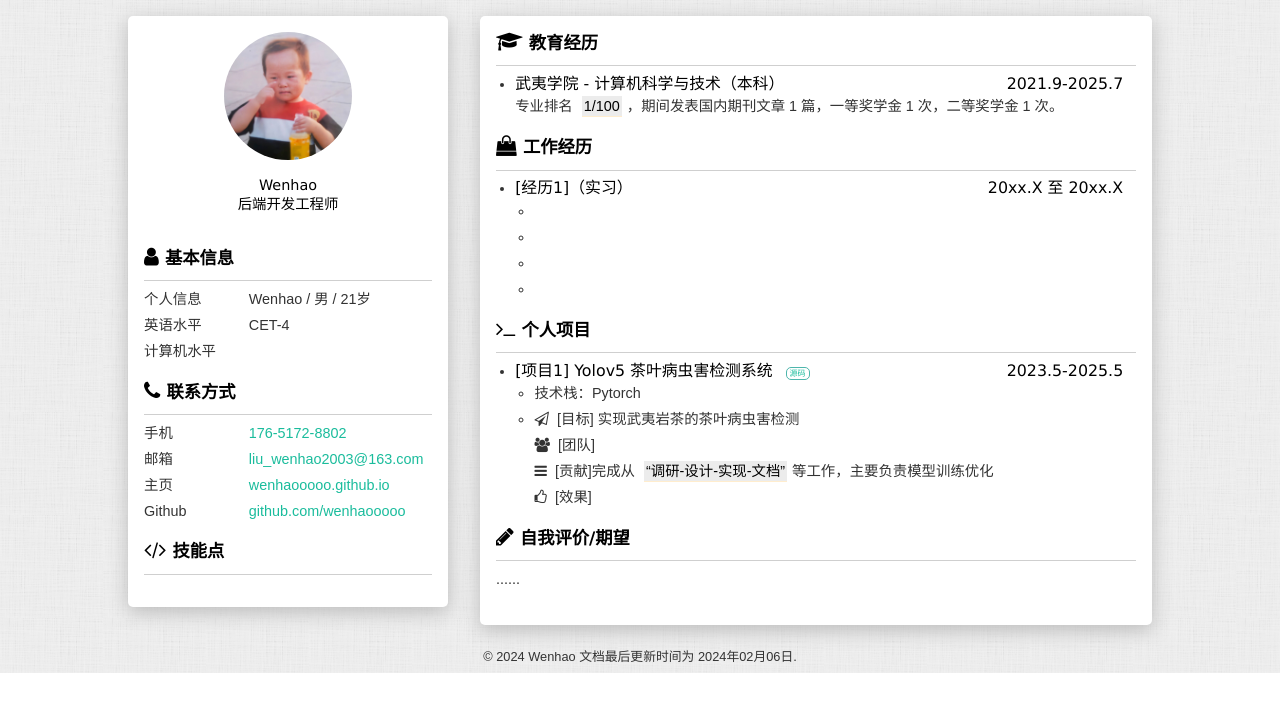
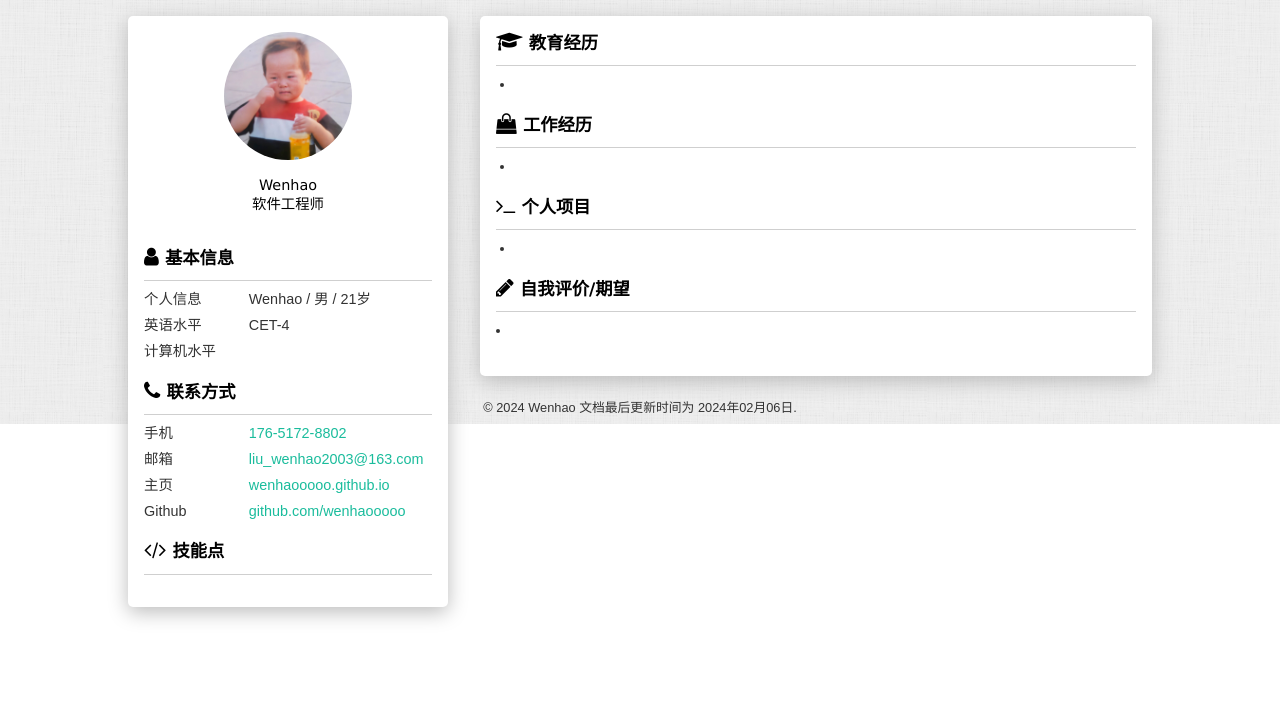
Before and after one commit to wenhaooooo/wenhaooooo.github.io, a plain HTML site: page index.html in a window 1280 px wide. Drawn offline with Linux system fonts and the light colour scheme.

Commit message:
push base

```diff
--- a/index.html
+++ b/index.html
@@ -70,7 +70,7 @@
                 </section>
 
                 <h1 class="name">Wenhao</h1>
-                <h4 class="info-job">后端开发工程师</h4>
+                <h4 class="info-job">软件工程师</h4>
 
             </section>
 
@@ -192,13 +192,13 @@
                 <hr />
                 <ul>
                     <li>
-                        <h3>
+                        <!-- <h3>
                             <span>武夷学院 - 计算机科学与技术（本科）</span>
                             <time>2021.9-2025.7</time>
                         </h3>
                         <p>专业排名
                             <mark>1/100</mark>，期间发表国内期刊文章 1 篇，一等奖学金 1 次，二等奖学金 1 次。
-                        </p>
+                        </p> -->
                     </li>
                 </ul>
             </section>
@@ -211,7 +211,7 @@
                 <hr />
                 <ul>
                     <li>
-                        <h3>
+                        <!-- <h3>
                             <span>[经历1]（实习）</span>
                             <time>20xx.X 至 20xx.X</time>
                         </h3>
@@ -220,7 +220,7 @@
                             <li></li>
                             <li></li>
                             <li></li>
-                        </ul>
+                        </ul> -->
                     </li>
 
                 </ul>
@@ -235,9 +235,9 @@
                 <ul>
                     <li>
                         <h3>
-                            <span>[项目1] Yolov5 茶叶病虫害检测系统</span>
+                            <!-- <span>[项目1] Yolov5 茶叶病虫害检测系统</span>
                             <span class="link">
-                                <a href="github" target="_blank">源码</a>
+                                <a href="home.html" target="_blank">源码</a>
                             </span>
                             <time>2023.5-2025.5</time>
                         </h3>
@@ -246,18 +246,18 @@
                             <li>
                                 <i class="fa fa-paper-plane-o" aria-hidden="true"></i>
                                 [目标] 实现武夷岩茶的茶叶病虫害检测
-                                <br />
+                                <br/>
                                 <i class="fa fa-users" aria-hidden="true"></i>
                                 [团队]
-                                <br />
+                                <br/>
                                 <i class="fa fa-bars" aria-hidden="true"></i>
-                                [贡献]完成从
+                                [贡献] 完成从
                                 <mark>“调研-设计-实现-文档”</mark>等工作，主要负责模型训练优化
-                                <br />
+                                <br/>
                                 <i class="fa fa-thumbs-o-up" aria-hidden="true"></i>
                                 [效果]
                             </li>
-                        </ul>
+                        </ul> -->
                     </li>
 
                 </ul>
@@ -270,7 +270,7 @@
                 </h2>
                 <hr />
                 <p>
-                    ......
+                    <li></li>
                 </p>
             </section>
         </section>
```
